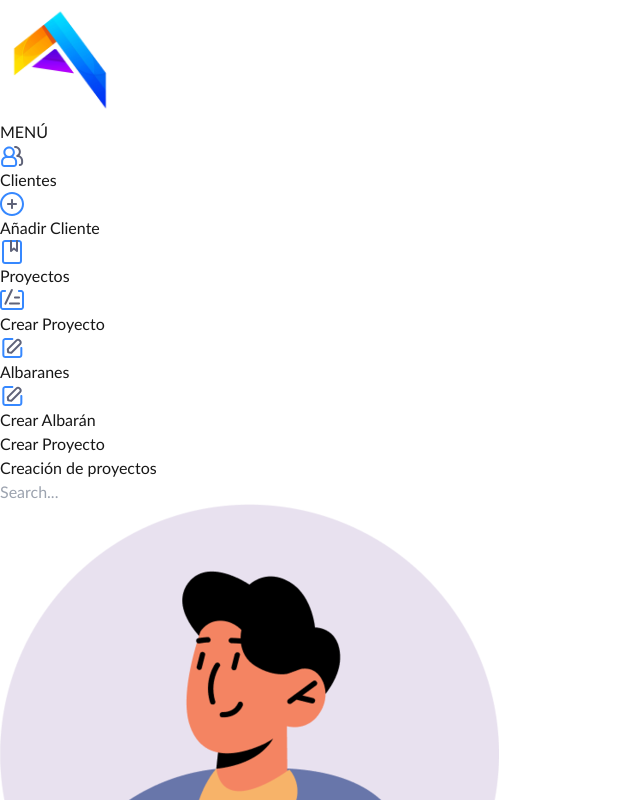
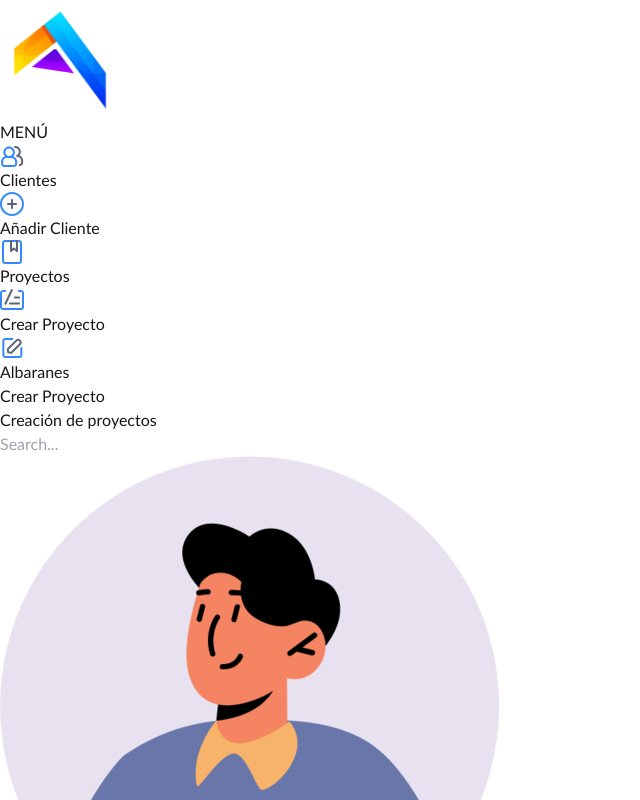
Before and after one commit to FiliusMahiae/trabajo-final, a Next.js app: page /dashboard/create-project in a window 1280 px wide. Shown: the top 800 px of the page, without its empty margins (0-640 px from the left). Built offline with nearby package versions, Linux system fonts and the light colour scheme.

Commit message:
Sidebarfix

```diff
--- a/src/components/Dashboard/Sidebar/Sidebar.jsx
+++ b/src/components/Dashboard/Sidebar/Sidebar.jsx
@@ -39,12 +39,6 @@ export default function Sidebar() {
                         icon="/icons/albaranes.svg"
                         href="/dashboard/albaranes"
                     />
-
-                    <SidebarItem
-                        title="Crear Albarán"
-                        icon="/icons/albaranes.svg"
-                        href="/dashboard/create-albaran"
-                    />
                 </div>
             </div>
         </div>
```
